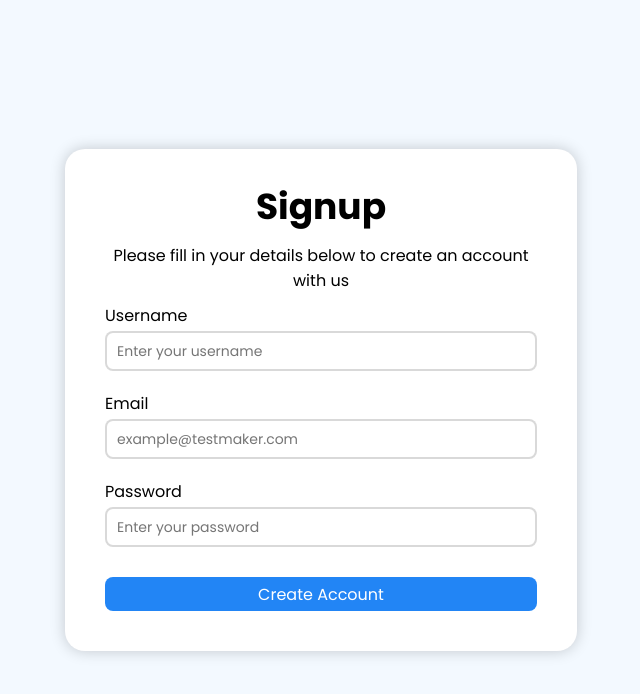
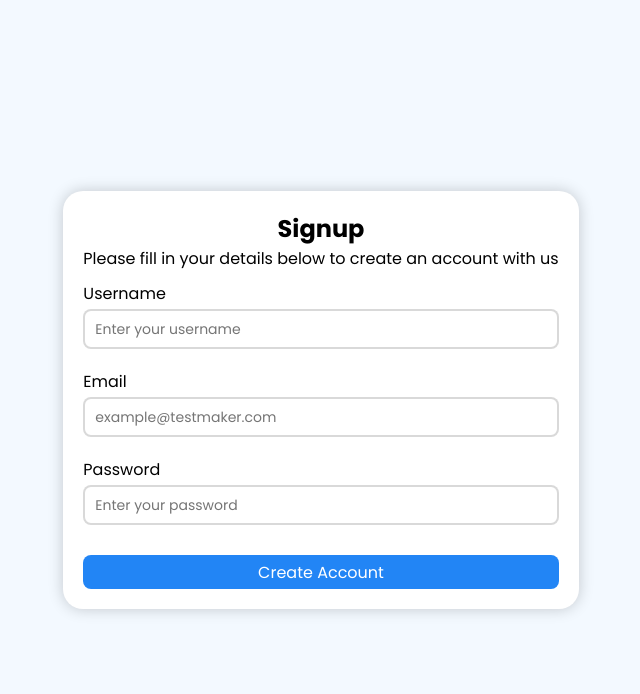
Before and after one commit to tlhalesebaeng/testmaker-frontend, a React (Vite) app: page /signup in a window 1280 px wide. Shown: the top 694 px of the page, without its empty margins (319-959 px from the left). Built offline with nearby package versions, Linux system fonts and the light colour scheme.

Commit message:
Use the max-width and max-height class names to make the width and height 100%

```diff
--- a/src/features/auth/signup/Signup.css
+++ b/src/features/auth/signup/Signup.css
@@ -1,23 +1,3 @@
-.signup__card {
-    width: 40%;
-    padding: 40px;
-}
-
-.signup {
-    width: 100%;
-    height: 100%;
-}
-
-.signup h2 {
-    font-size: 36px;
-    line-height: 36px;
-}
-
-.signup p {
-    margin-top: 18px;
-    text-align: center;
-}
-
 @media (max-width: 1200px) {
     .signup__card {
         width: 60%;
--- a/src/features/auth/signup/Signup.jsx
+++ b/src/features/auth/signup/Signup.jsx
@@ -18,7 +18,7 @@ const Signup = () => {
     const description = 'Please fill in your details below to create an account with us';
 
     return (
-        <div className="signup flex-container center">
+        <div className="max-width max-height flex-container center">
             <Card className="signup__card flex-container column">
                 <Form heading="Signup" description={description}>
                     {fields.map((field) => (
```
